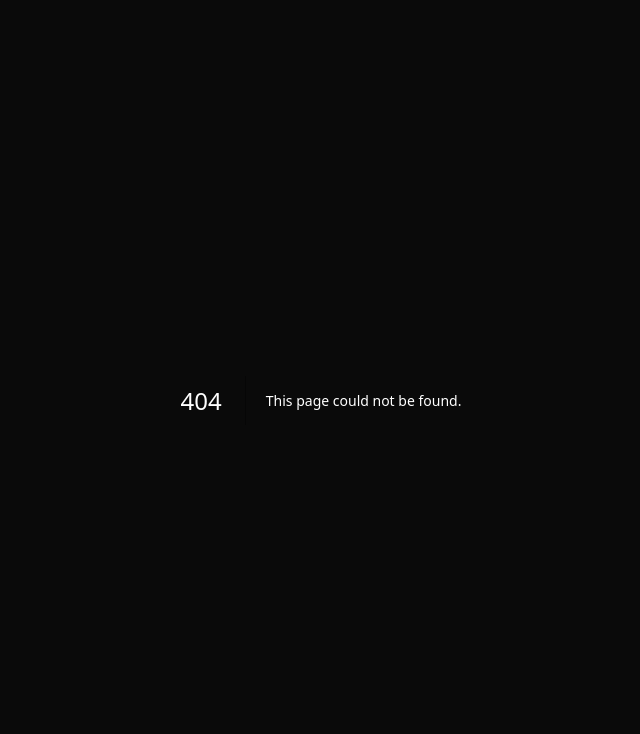
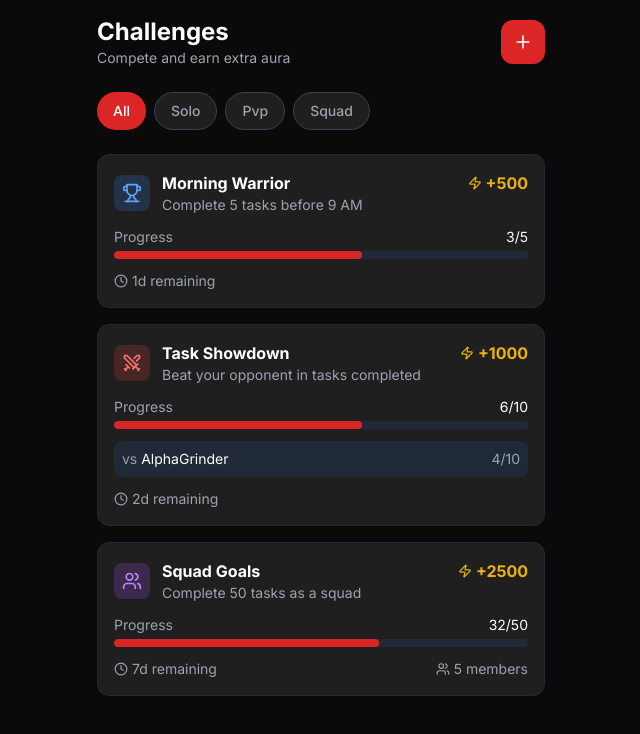
Before and after one commit to Srujansai07/GigaChad-79, a Next.js app in the folder brogigachat/: page /challenges in a window 1280 px wide. Before the commit this address had no page. Shown: the top 734 px of the page, without its empty margins (319-959 px from the left). Built offline with nearby package versions, Linux system fonts and the light colour scheme.

Commit message:
P4: Add brogigachat/src/app/challenges/page.tsx

```diff
--- /dev/null
+++ b/brogigachat/src/app/challenges/page.tsx
@@ -0,0 +1,174 @@
+'use client';
+
+import { useState, useEffect } from 'react';
+import { Swords, Trophy, Clock, Users, Plus, Zap } from 'lucide-react';
+
+interface Challenge {
+    id: string;
+    name: string;
+    description: string;
+    type: 'solo' | 'pvp' | 'squad';
+    goal: number;
+    progress: number;
+    reward: number;
+    endsAt: Date;
+    participants?: number;
+    opponent?: { name: string; progress: number };
+}
+
+const SAMPLE_CHALLENGES: Challenge[] = [
+    {
+        id: '1',
+        name: 'Morning Warrior',
+        description: 'Complete 5 tasks before 9 AM',
+        type: 'solo',
+        goal: 5,
+        progress: 3,
+        reward: 500,
+        endsAt: new Date(Date.now() + 24 * 60 * 60 * 1000),
+    },
+    {
+        id: '2',
+        name: 'Task Showdown',
+        description: 'Beat your opponent in tasks completed',
+        type: 'pvp',
+        goal: 10,
+        progress: 6,
+        reward: 1000,
+        endsAt: new Date(Date.now() + 48 * 60 * 60 * 1000),
+        opponent: { name: 'AlphaGrinder', progress: 4 },
+    },
+    {
+        id: '3',
+        name: 'Squad Goals',
+        description: 'Complete 50 tasks as a squad',
+        type: 'squad',
+        goal: 50,
+        progress: 32,
+        reward: 2500,
+        endsAt: new Date(Date.now() + 7 * 24 * 60 * 60 * 1000),
+        participants: 5,
+    },
+];
+
+export default function ChallengesPage() {
+    const [challenges, setChallenges] = useState<Challenge[]>(SAMPLE_CHALLENGES);
+    const [filter, setFilter] = useState<'all' | 'solo' | 'pvp' | 'squad'>('all');
+
+    const filteredChallenges = filter === 'all'
+        ? challenges
+        : challenges.filter(c => c.type === filter);
+
+    const getTimeRemaining = (endsAt: Date) => {
+        const diff = endsAt.getTime() - Date.now();
+        const hours = Math.floor(diff / (1000 * 60 * 60));
+        const days = Math.floor(hours / 24);
+        if (days > 0) return `${days}d remaining`;
+        return `${hours}h remaining`;
+    };
+
+    return (
+        <main className="min-h-screen bg-background p-4 pb-24">
+            <div className="max-w-md mx-auto">
+                {/* Header */}
+                <div className="flex items-center justify-between mb-6">
+                    <div>
+                        <h1 className="text-2xl font-bold text-white">Challenges</h1>
+                        <p className="text-sm text-gray-400">Compete and earn extra aura</p>
+                    </div>
+                    <button className="p-3 bg-primary rounded-xl text-white">
+                        <Plus size={20} />
+                    </button>
+                </div>
+
+                {/* Filter */}
+                <div className="flex gap-2 mb-6 overflow-x-auto">
+                    {(['all', 'solo', 'pvp', 'squad'] as const).map((type) => (
+                        <button
+                            key={type}
+                            onClick={() => setFilter(type)}
+                            className={`px-4 py-2 rounded-full text-sm font-medium whitespace-nowrap ${filter === type
+                                    ? 'bg-primary text-white'
+                                    : 'bg-surface border border-gray-700 text-gray-400'
+                                }`}
+                        >
+                            {type.charAt(0).toUpperCase() + type.slice(1)}
+                        </button>
+                    ))}
+                </div>
+
+                {/* Challenges List */}
+                <div className="space-y-4">
+                    {filteredChallenges.map((challenge) => (
+                        <div
+                            key={challenge.id}
+                            className="bg-surface rounded-xl p-4 border border-gray-800"
+                        >
+                            <div className="flex items-start justify-between mb-3">
+                                <div className="flex items-center gap-3">
+                                    <div className={`p-2 rounded-lg ${challenge.type === 'solo' ? 'bg-blue-500/20 text-blue-400' :
+                                            challenge.type === 'pvp' ? 'bg-red-500/20 text-red-400' :
+                                                'bg-purple-500/20 text-purple-400'
+                                        }`}>
+                                        {challenge.type === 'solo' ? <Trophy size={20} /> :
+                                            challenge.type === 'pvp' ? <Swords size={20} /> :
+                                                <Users size={20} />}
+                                    </div>
+                                    <div>
+                                        <h3 className="font-bold text-white">{challenge.name}</h3>
+                                        <p className="text-sm text-gray-400">{challenge.description}</p>
+                                    </div>
+                                </div>
+                                <div className="flex items-center gap-1 text-aura">
+                                    <Zap size={14} />
+                                    <span className="font-bold">+{challenge.reward}</span>
+                                </div>
+                            </div>
+
+                            {/* Progress */}
+                            <div className="mb-3">
+                                <div className="flex justify-between text-sm mb-1">
+                                    <span className="text-gray-400">Progress</span>
+                                    <span className="text-white">{challenge.progress}/{challenge.goal}</span>
+                                </div>
+                                <div className="h-2 bg-gray-800 rounded-full overflow-hidden">
+                                    <div
+                                        className="h-full bg-primary rounded-full transition-all"
+                                        style={{ width: `${(challenge.progress / challenge.goal) * 100}%` }}
+                                    />
+                                </div>
+                            </div>
+
+                            {/* Opponent for PvP */}
+                            {challenge.type === 'pvp' && challenge.opponent && (
+                                <div className="flex items-center justify-between p-2 bg-gray-800 rounded-lg mb-3">
+                                    <div className="text-sm">
+                                        <span className="text-gray-400">vs </span>
+                                        <span className="text-white">{challenge.opponent.name}</span>
+                                    </div>
+                                    <div className="text-sm text-gray-400">
+                                        {challenge.opponent.progress}/{challenge.goal}
+                                    </div>
+                                </div>
+                            )}
+
+                            {/* Footer */}
+                            <div className="flex items-center justify-between text-sm">
+                                <div className="flex items-center gap-1 text-gray-400">
+                                    <Clock size={14} />
+                                    {getTimeRemaining(challenge.endsAt)}
+                                </div>
+                                {challenge.participants && (
+                                    <div className="flex items-center gap-1 text-gray-400">
+                                        <Users size={14} />
+                                        {challenge.participants} members
+                                    </div>
+                                )}
+                            </div>
+                        </div>
+                    ))}
+                </div>
+            </div>
+        </main>
+    );
+}
```
